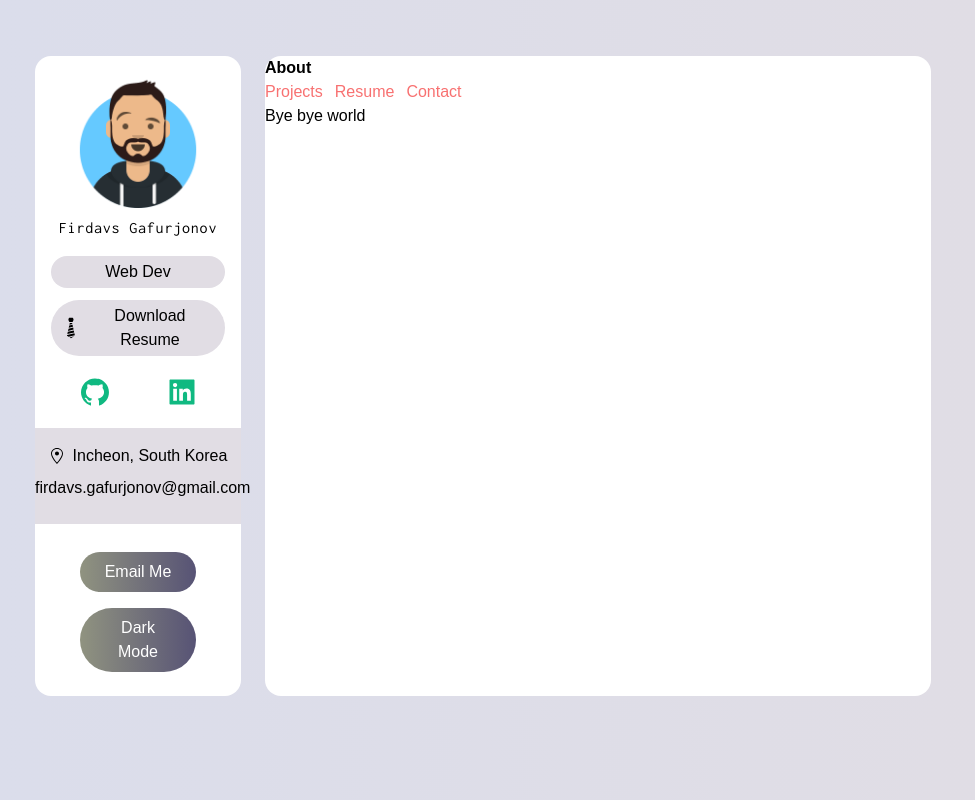
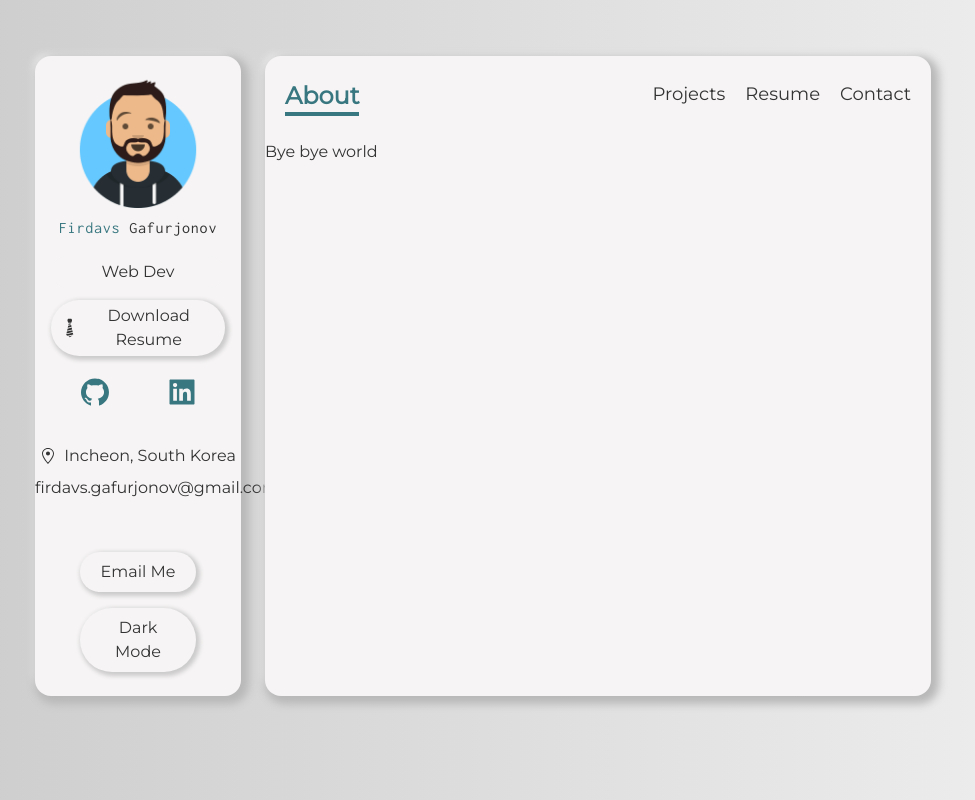
Before and after one commit to gfirik/portfolio, a Next.js app: page / in a window 1280 px wide. Shown: the whole page, without its empty margins (157-1132 px from the left). Built offline with nearby package versions, Linux system fonts and the light colour scheme.

Commit message:
neumorphism&styles added

```diff
--- a/components/Navbar.tsx
+++ b/components/Navbar.tsx
@@ -1,6 +1,28 @@
-import { useEffect, useState } from "react";
+import { FunctionComponent, useEffect, useState } from "react";
 import Link from 'next/link'
 import { useRouter } from "next/router";
+
+const NavItem:FunctionComponent<{
+    activeItem: string,
+    setActiveItem: Function,
+    name: string,
+    route: string,
+}> = ({activeItem, name, route, setActiveItem}) => {
+    return (
+        activeItem!== name ? (
+            <Link href={ route }>
+                <a>
+                    <span
+                        onClick={() => setActiveItem(name)}
+                        className='hover:text-ming'
+                    >
+                        {name}
+                    </span>
+                </a>
+            </Link>
+        ): null
+    )
+}
 
 const Navbar = () => {
 
@@ -10,41 +32,41 @@ const Navbar = () => {
 
     useEffect(() => {
         if( pathname === '/' ) setActiveItem('About')
-    }, [])
+        if( pathname === '/projects' ) setActiveItem('Projects')
+        if( pathname === '/resume' ) setActiveItem('Resume')
+        if( pathname === '/contact' ) setActiveItem('Contact')
+    }, [pathname])
 
     return (
-        <div>
-            <span className="font-bold text-wisteria">{activeItem}</span>
-            <div className="flex space-x-3 text-red-400 font-lg">
-                {activeItem!=='About'&&(
-                    <Link href="/">
-                        <a>
-                            <span onClick={() => setActiveItem('About')}>About</span>
-                        </a>
-                    </Link>
-                )}
-                {activeItem!=='Projects'&&(
-                    <Link href="/projects">
-                        <a>
-                            <span onClick={() => setActiveItem('Projects')}>Projects</span>
-                        </a>
-                    </Link>
-                )}
-                {activeItem!=='Resume'&&(
-                    <Link href="/resume">
-                        <a>
-                            <span onClick={() => setActiveItem('Resume')}>Resume</span>
-                        </a>
-                    </Link>
-                )}
-                {activeItem!=='Contact'&&(
-                    <Link href="/contact">
-                        <a>
-                            <span onClick={() => setActiveItem('Contact')}>Contact</span>
-                        </a>
-                    </Link>
-                )}
-
+        <div className="flex justify-between px-5 py-3 my-3">
+            <span className="text-xl font-bold border-b-4 text-ming border-ming md:text-2xl">
+                {activeItem}
+            </span>
+            <div className="flex space-x-5 text-lg">
+                <NavItem
+                    activeItem={activeItem}
+                    setActiveItem={setActiveItem}
+                    name='About'
+                    route='/'
+                />
+                <NavItem
+                    activeItem={activeItem}
+                    setActiveItem={setActiveItem}
+                    name='Projects'
+                    route='/projects'
+                />
+                <NavItem
+                    activeItem={activeItem}
+                    setActiveItem={setActiveItem}
+                    name='Resume'
+                    route='/resume'
+                />
+                <NavItem
+                    activeItem={activeItem}
+                    setActiveItem={setActiveItem}
+                    name='Contact'
+                    route='/contact'
+                />
             </div>
         </div>
     )
--- a/components/Sidebar.tsx
+++ b/components/Sidebar.tsx
@@ -6,7 +6,7 @@ import {GiTie} from 'react-icons/gi';
 
 const Sidebar = () => {
     return (
-        <div>
+        <div className="font-montserrat">
             <div className="w-32 h-32 mx-auto rounded-full">
                 <Image
                     src={profilePic}
@@ -14,18 +14,18 @@ const Sidebar = () => {
                 />
             </div>
             <h2 className="my-4 font-medium tracking-wider text-3x1 font-inconsolata">
-                <span>Firdavs </span>
+                <span className="text-ming">Firdavs </span>
                 Gafurjonov
             </h2>
-            <p className="px-2 py-1 my-3 bg-gray-200 rounded-full">Web Dev</p>
+            <p className="px-2 py-1 my-3 bg-white rounded-full">Web Dev</p>
             <a
-                className="flex items-center justify-center px-2 py-1 my-3 bg-gray-200 rounded-full"
+                className="flex items-center justify-center px-2 py-1 my-3 bg-white rounded-full shadow-sm"
                 href=""
                 download="CV_Firdavs_Gafurjonov"
             >
                 <GiTie className="w-6 h-6"/>Download Resume
             </a>
-            <div className="flex justify-around w-9/12 mx-auto my-5 text-green-500 md:w-full">
+            <div className="flex justify-around w-9/12 mx-auto my-5 transition duration-300 text-ming md:w-full">
                 <a href="https://github.com/gfirik">
                     <AiFillGithub className="w-8 h-8 cursor-pointer"/>
                 </a>
@@ -33,7 +33,7 @@ const Sidebar = () => {
                     <AiFillLinkedin className="w-8 h-8 cursor-pointer"/>
                 </a>
             </div>
-            <div className="py-4 my-5 bg-gray-200" style={{marginLeft: '-1rem', marginRight:'-1rem'}}>
+            <div className="py-4 my-5 bg-white" style={{marginLeft: '-1rem', marginRight:'-1rem'}}>
                 <div className="flex items-center justify-center space-x-2">
                     <GoLocation />
                     <span>Incheon, South Korea</span>
@@ -41,10 +41,10 @@ const Sidebar = () => {
                 <p className="my-2">firdavs.gafurjonov@gmail.com</p>
             </div>
             <button
-                className="w-8/12 px-5 py-2 my-2 text-white rounded-full bg-gradient-to-r from-shadow-400 to-steel-600 focus:outline-none"
+                className="w-8/12 px-5 py-2 my-2 text-black transition duration-300 bg-white rounded-full shadow-sm hover:bg-ming hover:text-white focus:outline-none"
                 onClick={() => window.open('mailto:firdavs.gafurjonov@gmail.com')}
             >Email Me</button>
-            <button className="w-8/12 px-5 py-2 my-2 text-white rounded-full bg-gradient-to-r from-shadow-400 to-steel-600 focus:outline-none">Dark Mode</button>
+            <button className="w-8/12 px-5 py-2 my-2 text-black transition duration-300 bg-white rounded-full shadow-sm hover:bg-black hover:text-white focus:outline-none">Dark Mode</button>
         </div>
     )
 }
--- /dev/null
+++ b/data.ts
@@ -0,0 +1,41 @@
+import { IService } from './type';
+import { FaAngular, FaLaptopCode, FaReact, FaServer } from "react-icons/fa";
+import { HiAcademicCap, HiTranslate } from 'react-icons/hi'
+
+export const services:IService[] = [
+    {
+        Icon: FaReact,
+        title: "React Development",
+        about:
+          "I can build a beautiful and scalable SPA using <b> HTML</b>,<b>CSS</b>   and <b>React.js</b> ",
+      },
+      {
+        Icon: FaAngular,
+        title: "Angular Development",
+        about:
+          "handle database, server, api using <b>Express </b> & other popular frameworks",
+      },
+      {
+        Icon: FaServer,
+        title: "Backend Development",
+        about:
+            "handle database, server, api using <b>Express </b> & other popular frameworks",
+      },
+      {
+        Icon: FaLaptopCode,
+        title: "Full Time Learner",
+        about: "a daily learner of new techs",
+      },
+      {
+        Icon: HiTranslate,
+        title: "Translator&Interpreter",
+        about:
+          "stunning translator and interpreter in <b>Korean</b> and <b>English</b> with one year experience in this industry",
+      },
+      {
+        Icon: HiAcademicCap,
+        title: "loading...",
+        about:
+          "want to try ui&ux design and 3d modelling later on...",
+      },
+];
--- a/package.json
+++ b/package.json
@@ -10,6 +10,7 @@
   },
   "dependencies": {
     "next": "11.0.1",
+    "node": "^16.4.0",
     "react": "17.0.2",
     "react-dom": "17.0.2",
     "react-icons": "^4.2.0"
--- a/pages/_app.tsx
+++ b/pages/_app.tsx
@@ -4,16 +4,14 @@ import Sidebar from '../components/Sidebar'
 import Navbar from '../components/Navbar'
 
 function MyApp({ Component, pageProps }: AppProps) {
-  return <div className="grid grid-cols-12 gap-6 px-5 my-14 lg:px-48 sm:px-20 md:px-32">
-    <div className="col-span-12 p-4 text-center bg-white lg:col-span-3 rounded-2xl">
+  return <div className="grid grid-cols-12 gap-6 px-5 my-14 lg:mb-0 md:mb-16 xl:px-48 lg:px-48 sm:px-20 md:px-32 ">
+    <div className="h-full col-span-12 p-4 text-base text-center bg-white shadow lg:col-span-3 rounded-2xl">
       <Sidebar />
     </div>
-    <div className="flex flex-col col-span-12 bg-white lg:col-span-9 rounded-2xl ">
+    <div className="flex flex-col col-span-12 overflow-hidden bg-white shadow rounded-2xl lg:col-span-9">
       <Navbar />
       <Component {...pageProps} />
     </div>
   </div>
-
-
 }
 export default MyApp
--- a/pages/_document.tsx
+++ b/pages/_document.tsx
@@ -12,7 +12,7 @@ class MyDocument extends Document {
                 rel="stylesheet"
             />
         </Head>
-        <body className="bg-gradient-to-r from-steel-200 to-gray-200">
+        <body className="grid w-screen h-full text-black bg-gradient-to-r from-white2 to-white3 place-items-center font-montserrat">
           <Main />
           <NextScript />
         </body>
--- a/pages/api/hello.ts
+++ /dev/null
@@ -1,13 +0,0 @@
-// Next.js API route support: https://nextjs.org/docs/api-routes/introduction
-import type { NextApiRequest, NextApiResponse } from 'next'
-
-type Data = {
-  name: string
-}
-
-export default function handler(
-  req: NextApiRequest,
-  res: NextApiResponse<Data>
-) {
-  res.status(200).json({ name: 'John Doe' })
-}
--- /dev/null
+++ b/pages/api/services.ts
@@ -0,0 +1,11 @@
+import { NextApiRequest, NextApiResponse } from "next";
+import { services } from "../../data";
+
+const reqRep = (req: NextApiRequest, res: NextApiResponse) => {
+
+    console.log('API', services )
+
+    res.status(200).json({services})
+
+}
+export default reqRep;
--- a/tailwind.config.js
+++ b/tailwind.config.js
@@ -2,6 +2,10 @@ module.exports = {
   purge: ['./pages/**/*.{js,ts,jsx,tsx}', './components/**/*.{js,ts,jsx,tsx}'],
   darkMode: false, // or 'media' or 'class'
   theme: {
+    boxShadow: {
+      DEFAULT: '4px 4px 8px 4px #b8b8b8, -5px -5px 10px -5px #ffffff',
+      sm: '2px 2px 4px 2px #cccbcb, -1px -1px 2px -1px #ffffff',
+    },
     fontFamily: {
       'inconsolata': ['Inconsolata'],
       'montserrat' : ['Montserrat'],
@@ -13,126 +17,27 @@ module.exports = {
           DEFAULT: '#5c6ac4',
           dark: '#202e78',
         },
-        shadow: {
-          '50':  '#f9faf8',
-          '100': '#f2f1ed',
-          '200': '#e0ded7',
-          '300': '#bdbcae',
-          '400': '#909380',
-          '500': '#717259',
-          '600': '#5a573f',
-          '700': '#3d3c31',
-          '800': '#2f2c23',
-          '900': '#1c1a17',
+        black: {
+          DEFAULT: '#333333',
         },
-        gray: {
-          '50':  '#f9faf9',
-          '100': '#f2f1f3',
-          '200': '#e1dde4',
-          '300': '#bfb9c5',
-          '400': '#998f9e',
-          '500': '#7b6c7a',
-          '600': '#62515c',
-          '700': '#4a3c44',
-          '800': '#32292f',
-          '900': '#1e191d',
+        ming: {
+          DEFAULT: '#387780',
         },
-        steel: {
-          '50':  '#f9fafa',
-          '100': '#eef1f6',
-          '200': '#daddec',
-          '300': '#b4bad3',
-          '400': '#8a91b3',
-          '500': '#6d6e94',
-          '600': '#575375',
-          '700': '#423d58',
-          '800': '#2d293c',
-          '900': '#1a1925',
+        electric_blue: {
+          DEFAULT: '#64E9EE'
         },
-        denim: {
-          '50':  '#f8fafa',
-          '100': '#ebf1f9',
-          '200': '#d4ddf2',
-          '300': '#acbae0',
-          '400': '#8291c8',
-          '500': '#666db0',
-          '600': '#525294',
-          '700': '#3e3d71',
-          '800': '#2b294d',
-          '900': '#18192f',
+        white: {
+          DEFAULT: '#F6F4F4',
         },
-        royalblue: {
-          '50':  '#f9fafa',
-          '100': '#edf1fa',
-          '200': '#d7dbf4',
-          '300': '#b2b7e3',
-          '400': '#8d8ecd',
-          '500': '#716ab8',
-          '600': '#5b4e9d',
-          '700': '#453a79',
-          '800': '#2f2753',
-          '900': '#1a1831',
+        bgcolor: {
+          DEFAULT: '#e0e0e0',
         },
-        wisteria: {
-          '50':  '#f9fafb',
-          '100': '#eef1fa',
-          '200': '#dadaf5',
-          '300': '#b7b5e5',
-          '400': '#968cd1',
-          '500': '#7a67be',
-          '600': '#624ba4',
-          '700': '#4a387f',
-          '800': '#322657',
-          '900': '#1c1733',
+        white2: {
+          DEFAULT: '#cacaca'
         },
-        orchid: {
-          '50':  '#fafbfb',
-          '100': '#f4f1f8',
-          '200': '#e7d8f0',
-          '300': '#ccb1dc',
-          '400': '#b585c2',
-          '500': '#9b60a9',
-          '600': '#7f448b',
-          '700': '#5e3368',
-          '800': '#402245',
-          '900': '#241527',
-        },
-        blush: {
-          '50':  '#fbfbfa',
-          '100': '#f6f1f5',
-          '200': '#edd7e9',
-          '300': '#d7afce',
-          '400': '#c582ac',
-          '500': '#ac5d8d',
-          '600': '#8e426d',
-          '700': '#6a3150',
-          '800': '#482135',
-          '900': '#29141e',
-        },
-        chestnut: {
-          '50':  '#fcfbfa',
-          '100': '#f8f1f1',
-          '200': '#f0d7e0',
-          '300': '#ddafbe',
-          '400': '#cd8196',
-          '500': '#b55c72',
-          '600': '#974153',
-          '700': '#72313d',
-          '800': '#4d2129',
-          '900': '#2d1418',
-        },
-        sepia: {
-          '50':  '#fbfbfa',
-          '100': '#f7f1ef',
-          '200': '#eed9dc',
-          '300': '#d8b1b7',
-          '400': '#c3858c',
-          '500': '#a96167',
-          '600': '#8b464a',
-          '700': '#683437',
-          '800': '#472326',
-          '900': '#2a1516',
-        },
+        white3: {
+          DEFAULT: '#f0f0f0'
+        }
       }
     },
   },
```
Also changed, not shown: pages/index.tsx (+45 -2 lines), type.ts (added, +7 -0 lines), 1 other file (tests, documents, lock files or other folders).
